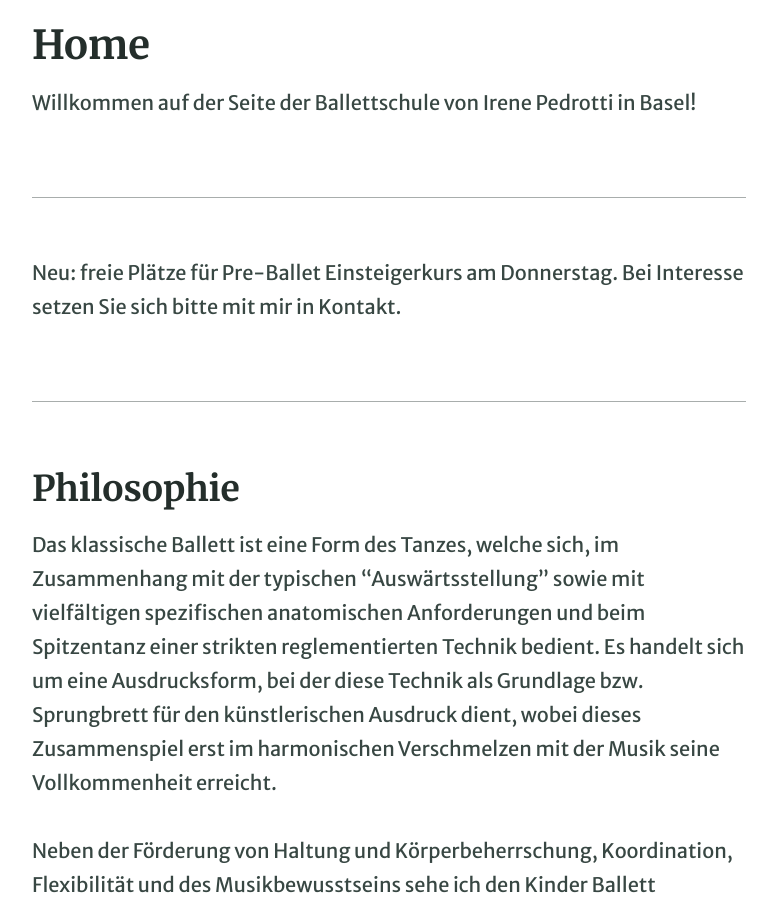
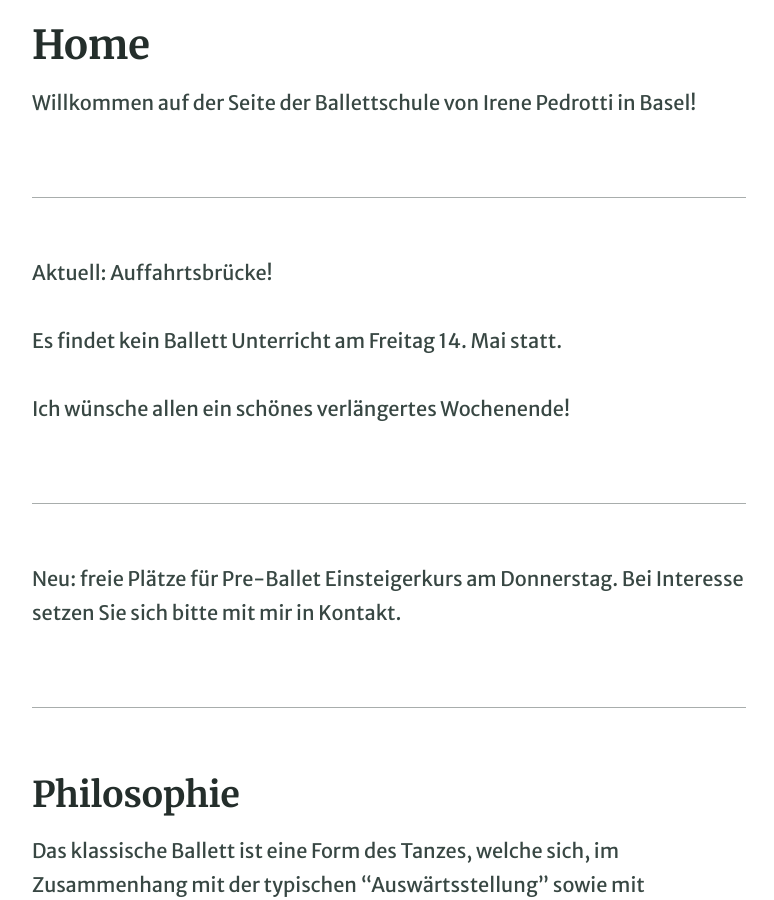
Before and after one commit to irenepedrotti/irenepedrotti.github.io, a Jekyll site: the page built from pages/index.md, in a window 1280 px wide and 900 px high, scrolled down 374 px. Shown: the whole window, without its empty margins (251-1025 px from the left). Built offline with Jekyll 4.4.1, drawn with Linux system fonts in a browser that asks for light colours.

Commit message:
Auffahrtsbrücke Fr 14.Mai kein Unterricht

```diff
--- a/pages/index.md
+++ b/pages/index.md
@@ -8,7 +8,13 @@ Willkommen auf der Seite der Ballettschule von Irene Pedrotti in Basel!
 
 
 ---
+Aktuell: Auffahrtsbrücke!
 
+Es findet kein Ballett Unterricht am Freitag 14. Mai statt.
+
+Ich wünsche allen ein schönes verlängertes Wochenende!
+
+---
  Neu: freie Plätze für Pre-Ballet Einsteigerkurs am Donnerstag.
  Bei Interesse setzen Sie sich bitte mit mir in Kontakt.
 
```
